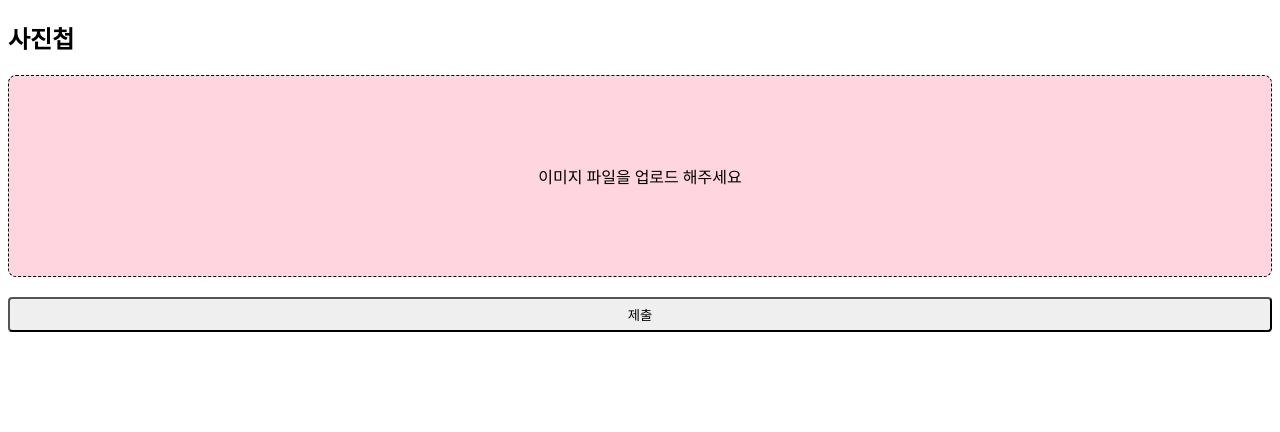
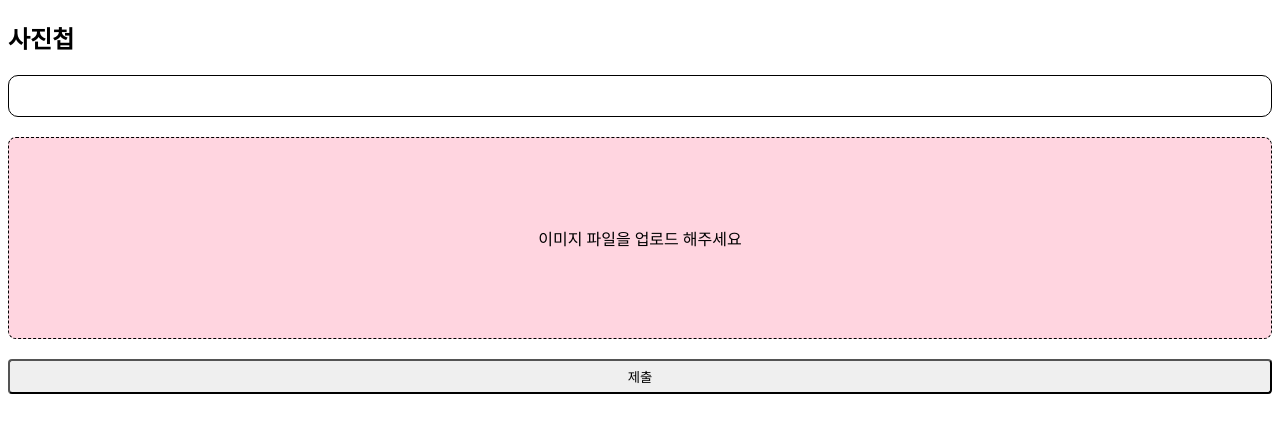
Before and after one commit to pasong0511/image-upload, a React (Create React App) app in the folder client/: page / in a window 1280 px wide. Shown: the top 432 px of the page. Built offline with nearby package versions, Linux system fonts and the light colour scheme.

Commit message:
프로그래스 바 추가

```diff
--- /dev/null
+++ b/client/src/components/ProgressBar.css
@@ -0,0 +1,16 @@
+.progress-bar-boundary {
+    border: 1px solid black;
+    margin-bottom: 20px;
+    height: 40px;
+    border-radius: 10px;
+}
+
+.progress-bar-boundary div {
+    background-color: palevioletred;
+    height: 30px;
+    padding-top: 10px;
+    border-radius: 10px;
+    text-align: center;
+    color: white;
+    transition: 0.3s;
+}
--- /dev/null
+++ b/client/src/components/ProgressBar.jsx
@@ -0,0 +1,11 @@
+import React from "react";
+import "./ProgressBar.css";
+
+const ProgressBar = ({ percent }) => {
+    return (
+        <div className="progress-bar-boundary">
+            <div style={{ width: `${percent}%` }}>{percent}%</div>
+        </div>
+    );
+};
+export default ProgressBar;
--- a/client/src/components/UploadForm.jsx
+++ b/client/src/components/UploadForm.jsx
@@ -2,10 +2,13 @@ import React, { useState } from "react";
 import axios from "axios";
 import "./UploadForm.css";
 import { toast } from "react-toastify";
+import ProgressBar from "./ProgressBar";
 
 const UploadForm = () => {
+    const defaultFilaName = "이미지 파일을 업로드 해주세요";
     const [file, setFile] = useState(null);
-    const [fileName, setFileName] = useState("이미지 파일을 업로드 해주세요");
+    const [fileName, setFileName] = useState(defaultFilaName);
+    const [percent, setPercent] = useState(0);
 
     const handleImageSelect = (e) => {
         const imageFile = e.target.files[0];
@@ -22,17 +25,29 @@ const UploadForm = () => {
 
         const res = await axios.post("/upload", formData, {
             headers: { "Content-type": "multipart/form-data" },
+            onUploadProgress: (ProgrssEvent) => {
+                //console.log(ProgrssEvent);
+                setPercent(
+                    Math.round((100 * ProgrssEvent.loaded) / ProgrssEvent.total)
+                );
+            },
         });
         toast.success("이미지 업로드 성공");
-
+        setTimeout(() => {
+            setFileName(defaultFilaName);
+            setPercent(0);
+        }, 2000);
         try {
         } catch (err) {
+            setPercent(0);
+            setFileName(defaultFilaName);
             toast.error("이미지 업로드 실패");
         }
     };
 
     return (
         <form onSubmit={onSubmit}>
+            <ProgressBar percent={percent} />
             <div className="file-dropper">
                 {fileName}
                 <input id="image" type="file" onChange={handleImageSelect} />
```
Also changed, not shown: 9 other files (tests, documents, lock files or other folders).
